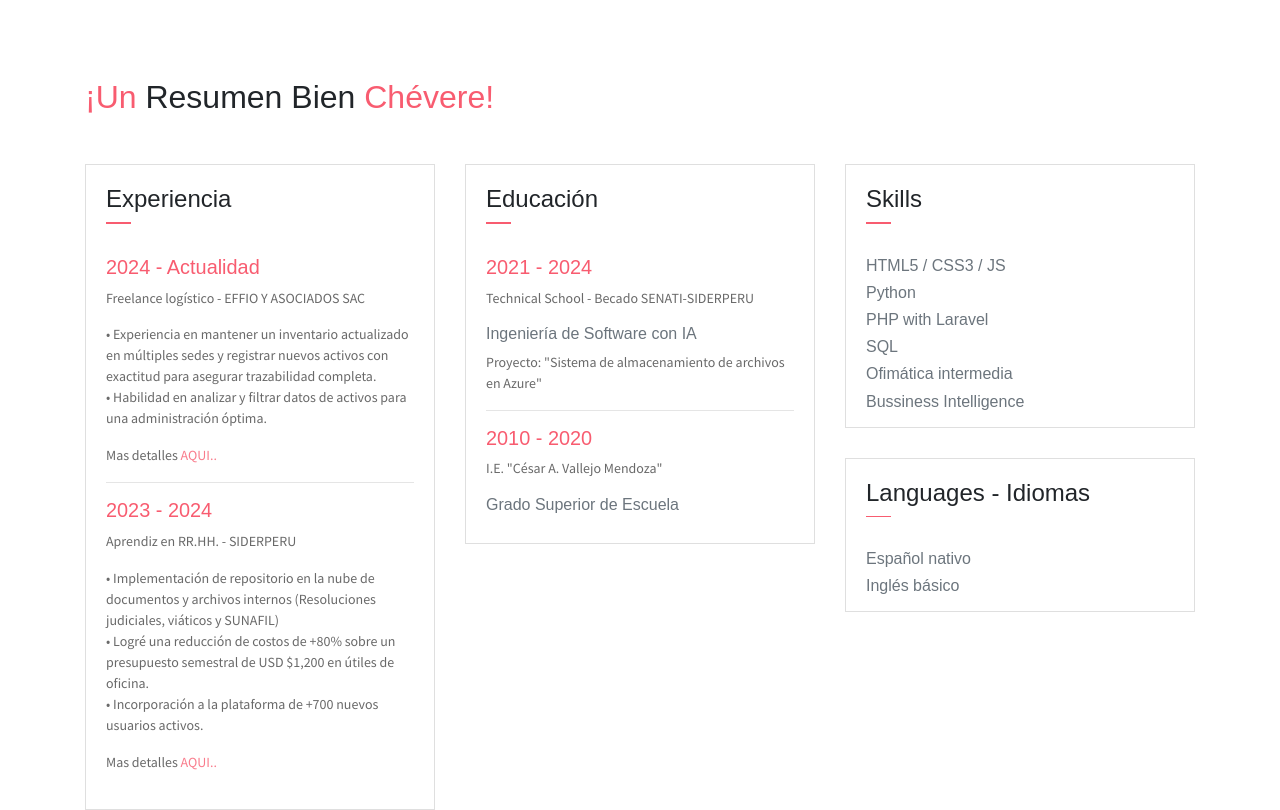
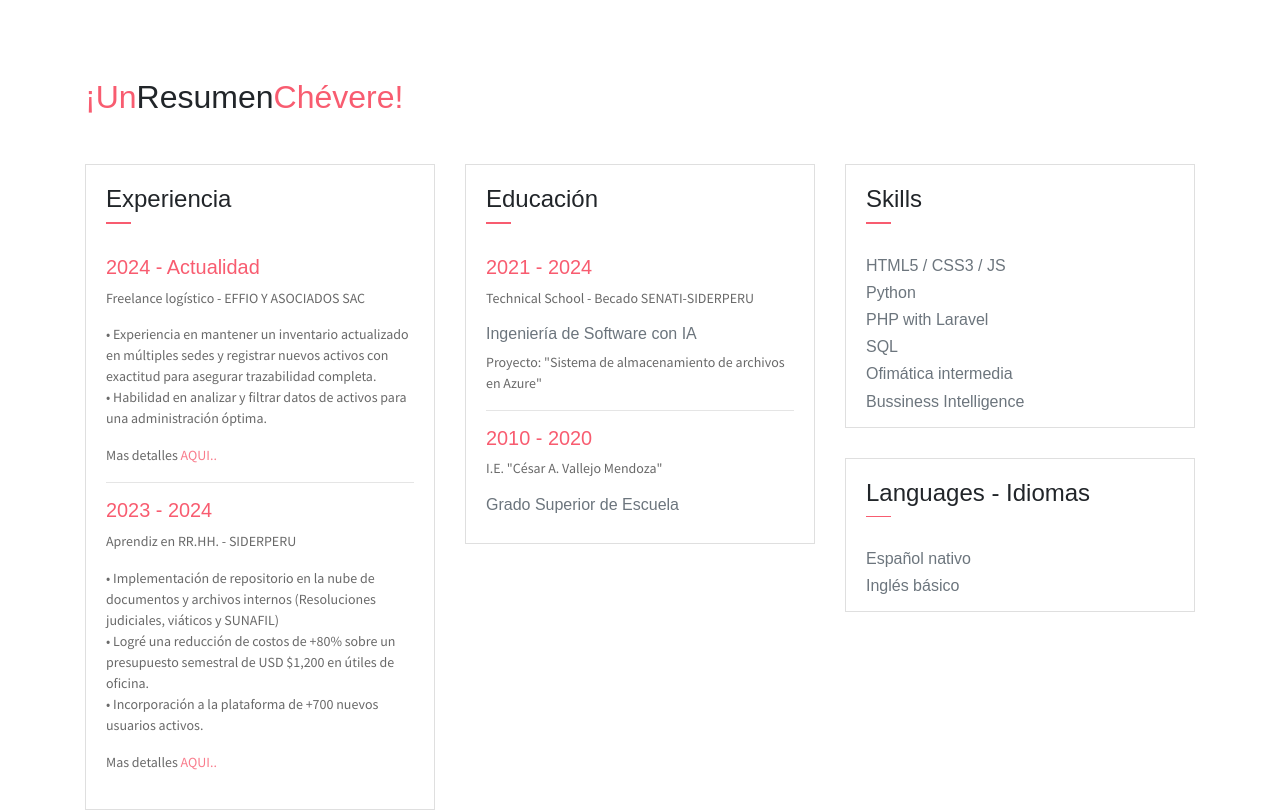
Before and after one commit to Reyver04/reyver_bless, a website: page public_html/index.html in a window 1280 px wide. Shown: the part 1140-1950 px from the top of the page. Drawn offline with Linux system fonts and the light colour scheme; some packages are replaced by stand-ins of ours.

Commit message:
Segundo commit

```diff
--- a/public_html/index.html
+++ b/public_html/index.html
@@ -132,7 +132,7 @@
     <!--Resume Section-->
     <section class="section" id="resume">
         <div class="container">
-            <h2 class="mb-5"><span class="text-danger">¡Un</span> Resumen Bien <span class="text-danger">Chévere!</span></h2>
+            <h2 class="mb-5"><span class="text-danger">¡Un</span>Resumen<span class="text-danger">Chévere!</span></h2>
             <div class="row">
                 <div class="col-md-6 col-lg-4">
                     <div class="card">
```
